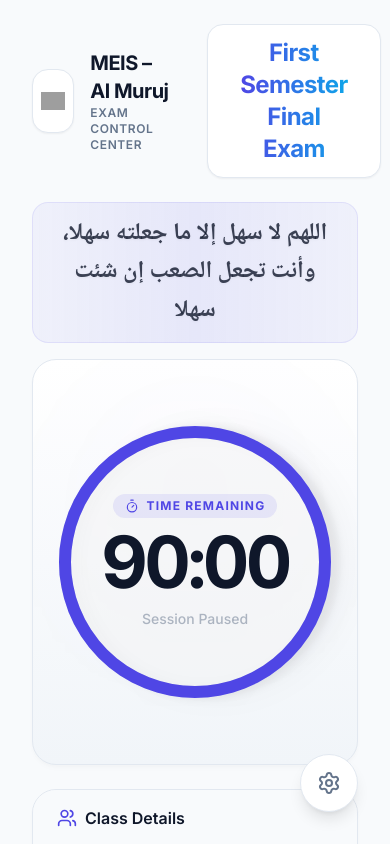
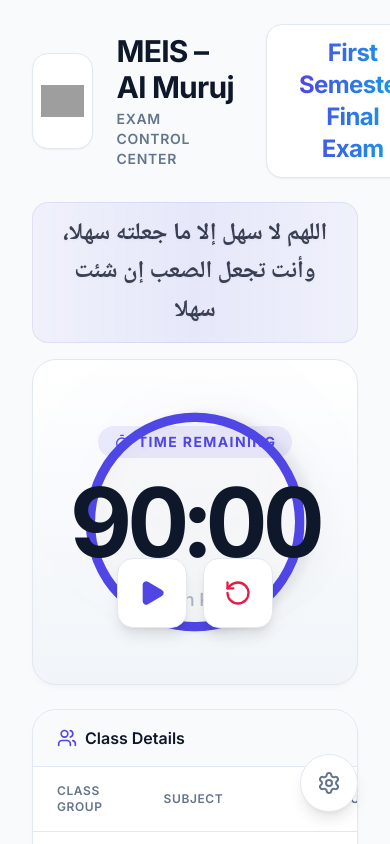
Before and after one commit to abdulrahman312/Meis-Exam-Display, a React (Vite) app: page / in a window 390 px wide. Built offline with nearby package versions, Linux system fonts and the light colour scheme; grey boxes are pictures that could not be loaded.

Commit message:
feat(ui): Enhance header and timer visual elements
Increases the size of the school logo and adjusts the header text size for better readability on larger screens. Updates the timer's SVG ring radius and calculates dimensions to improve its responsiveness and visual presence within the dashboard.

```diff
--- a/components/Header.tsx
+++ b/components/Header.tsx
@@ -20,15 +20,15 @@ const Header: React.FC<HeaderProps> = ({ examTitle }) => {
   return (
     <header className="flex items-center justify-between w-full px-8 py-6 shrink-0 z-10">
       {/* Left: School Brand */}
-      <div className="flex items-center gap-4">
-        <div className="w-16 h-16 rounded-2xl bg-white p-2 shadow-sm border border-exam-border flex items-center justify-center">
+      <div className="flex items-center gap-6">
+        <div className="w-24 h-24 rounded-2xl bg-white p-2 shadow-sm border border-exam-border flex items-center justify-center">
           <img src={LOGO_URL} alt="MEIS Logo" className="w-full h-full object-contain" />
         </div>
         <div className="flex flex-col">
-          <h1 className="text-xl font-bold tracking-tight text-exam-text">
+          <h1 className="text-3xl lg:text-4xl font-bold tracking-tight text-exam-text">
             MEIS – Al Muruj
           </h1>
-          <span className="text-xs font-semibold uppercase tracking-wider text-exam-textMuted">
+          <span className="text-sm font-semibold uppercase tracking-wider text-exam-textMuted mt-1">
             Exam Control Center
           </span>
         </div>
--- a/components/Timer.tsx
+++ b/components/Timer.tsx
@@ -44,7 +44,12 @@ const Timer: React.FC<TimerProps> = ({ durationMinutes }) => {
   const formattedTime = `${String(minutes).padStart(2, '0')}:${String(seconds).padStart(2, '0')}`;
 
   // Progress Ring Calculation
-  const radius = 130;
+  // Increased radius to fill space (was 130)
+  const radius = 180;
+  const strokeWidth = 16;
+  // Calculate SVG dimensions based on radius and stroke
+  const center = radius + strokeWidth;
+  const size = center * 2;
   const circumference = 2 * Math.PI * radius;
   const progress = timeLeft / totalSeconds;
   const dashOffset = circumference - progress * circumference;
@@ -52,35 +57,38 @@ const Timer: React.FC<TimerProps> = ({ durationMinutes }) => {
   // State checks for styling
   const isLowTime = timeLeft <= 300; // 5 minutes
 
-  // Design system colors (Slate 200 for track, Indigo 600 or Rose 600 for progress)
+  // Design system colors
   const trackColor = '#e2e8f0';
   const progressColor = isLowTime ? '#e11d48' : '#4f46e5';
 
   return (
-    <div className="flex flex-col items-center justify-center h-full relative group w-full">
+    <div className="flex flex-col items-center justify-center w-full h-full relative">
       {/* Background Decor */}
       <div className={`absolute w-full h-full bg-gradient-to-b ${isLowTime ? 'from-exam-danger/5' : 'from-exam-primary/5'} to-transparent rounded-full blur-3xl opacity-50 pointer-events-none`} />
 
-      <div className="relative">
-        {/* SVG Ring */}
-        <svg width="340" height="340" className="transform -rotate-90 drop-shadow-xl">
+      <div className="relative w-full h-full flex items-center justify-center p-4">
+        {/* SVG Ring - Responsive viewBox to scale within container */}
+        <svg
+          viewBox={`0 0 ${size} ${size}`}
+          className="w-full h-full max-h-[70vh] transform -rotate-90 drop-shadow-xl"
+        >
           {/* Background Circle */}
           <circle
-            cx="170"
-            cy="170"
+            cx={center}
+            cy={center}
             r={radius}
             stroke={trackColor}
-            strokeWidth="12"
+            strokeWidth={strokeWidth}
             fill="white"
             className="opacity-50"
           />
           {/* Progress Circle */}
           <circle
-            cx="170"
-            cy="170"
+            cx={center}
+            cy={center}
             r={radius}
             stroke={progressColor}
-            strokeWidth="12"
+            strokeWidth={strokeWidth}
             fill="transparent"
             strokeDasharray={circumference}
             strokeDashoffset={dashOffset}
@@ -89,38 +97,39 @@ const Timer: React.FC<TimerProps> = ({ durationMinutes }) => {
           />
         </svg>
 
-        {/* Inner Content */}
-        <div className="absolute inset-0 flex flex-col items-center justify-center">
-          <div className={`flex items-center gap-2 mb-2 px-3 py-1 rounded-full text-xs font-bold uppercase tracking-widest ${isLowTime ? 'bg-exam-danger/10 text-exam-danger' : 'bg-exam-primary/10 text-exam-primary'}`}>
-            <TimerIcon size={14} />
+        {/* Inner Content - Centered absolutely */}
+        <div className="absolute inset-0 flex flex-col items-center justify-center pointer-events-none">
+          <div className={`flex items-center gap-2 mb-4 px-4 py-1.5 rounded-full text-sm font-bold uppercase tracking-widest ${isLowTime ? 'bg-exam-danger/10 text-exam-danger' : 'bg-exam-primary/10 text-exam-primary'}`}>
+            <TimerIcon size={16} />
             <span>Time Remaining</span>
           </div>
 
-          <span className={`text-7xl lg:text-8xl font-sans font-bold tracking-tighter tabular-nums transition-colors duration-300 ${isLowTime ? 'text-exam-danger' : 'text-exam-text'}`}>
+          {/* Increased font size */}
+          <span className={`text-8xl lg:text-9xl font-sans font-bold tracking-tighter tabular-nums transition-colors duration-300 ${isLowTime ? 'text-exam-danger' : 'text-exam-text'}`}>
             {formattedTime}
           </span>
 
-          <div className="h-6 mt-2">
-            <span className={`text-sm font-medium transition-opacity duration-300 ${isActive ? 'text-emerald-500 opacity-100' : 'text-exam-textMuted opacity-50'}`}>
+          <div className="h-8 mt-4">
+            <span className={`text-lg font-medium transition-opacity duration-300 ${isActive ? 'text-emerald-500 opacity-100' : 'text-exam-textMuted opacity-50'}`}>
               {isActive ? '● Session Active' : 'Session Paused'}
             </span>
           </div>
         </div>
       </div>
 
-      {/* Controls Overlay (appears on hover) */}
-      <div className="absolute bottom-8 opacity-0 group-hover:opacity-100 transition-all duration-300 transform translate-y-4 group-hover:translate-y-0 flex gap-3">
+      {/* Controls Overlay - Permanently visible at bottom */}
+      <div className="absolute bottom-6 flex gap-4 z-20">
         <button
           onClick={toggleTimer}
-          className="p-4 rounded-2xl bg-white shadow-lg border border-exam-border text-exam-primary hover:bg-exam-primary hover:text-white transition-all hover:scale-105"
+          className="p-5 rounded-2xl bg-white shadow-lg border border-exam-border text-exam-primary hover:bg-exam-primary hover:text-white transition-all hover:scale-105 active:scale-95"
         >
-          {isActive ? <Pause size={24} fill="currentColor" /> : <Play size={24} fill="currentColor" />}
+          {isActive ? <Pause size={28} fill="currentColor" /> : <Play size={28} fill="currentColor" />}
         </button>
         <button
           onClick={resetTimer}
-          className="p-4 rounded-2xl bg-white shadow-lg border border-exam-border text-exam-danger hover:bg-exam-danger hover:text-white transition-all hover:scale-105"
+          className="p-5 rounded-2xl bg-white shadow-lg border border-exam-border text-exam-danger hover:bg-exam-danger hover:text-white transition-all hover:scale-105 active:scale-95"
         >
-          <RotateCcw size={24} />
+          <RotateCcw size={28} />
         </button>
       </div>
     </div>
```
